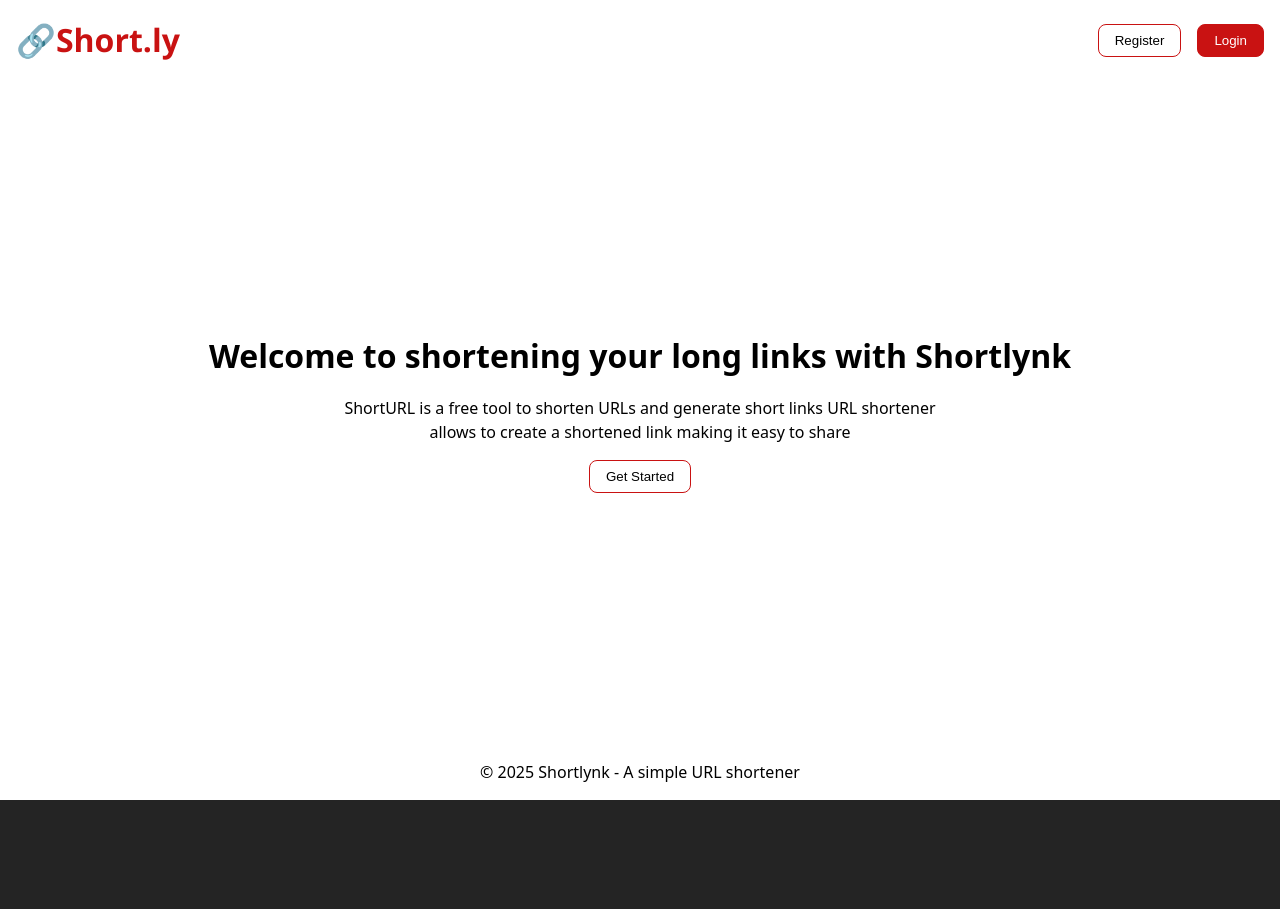
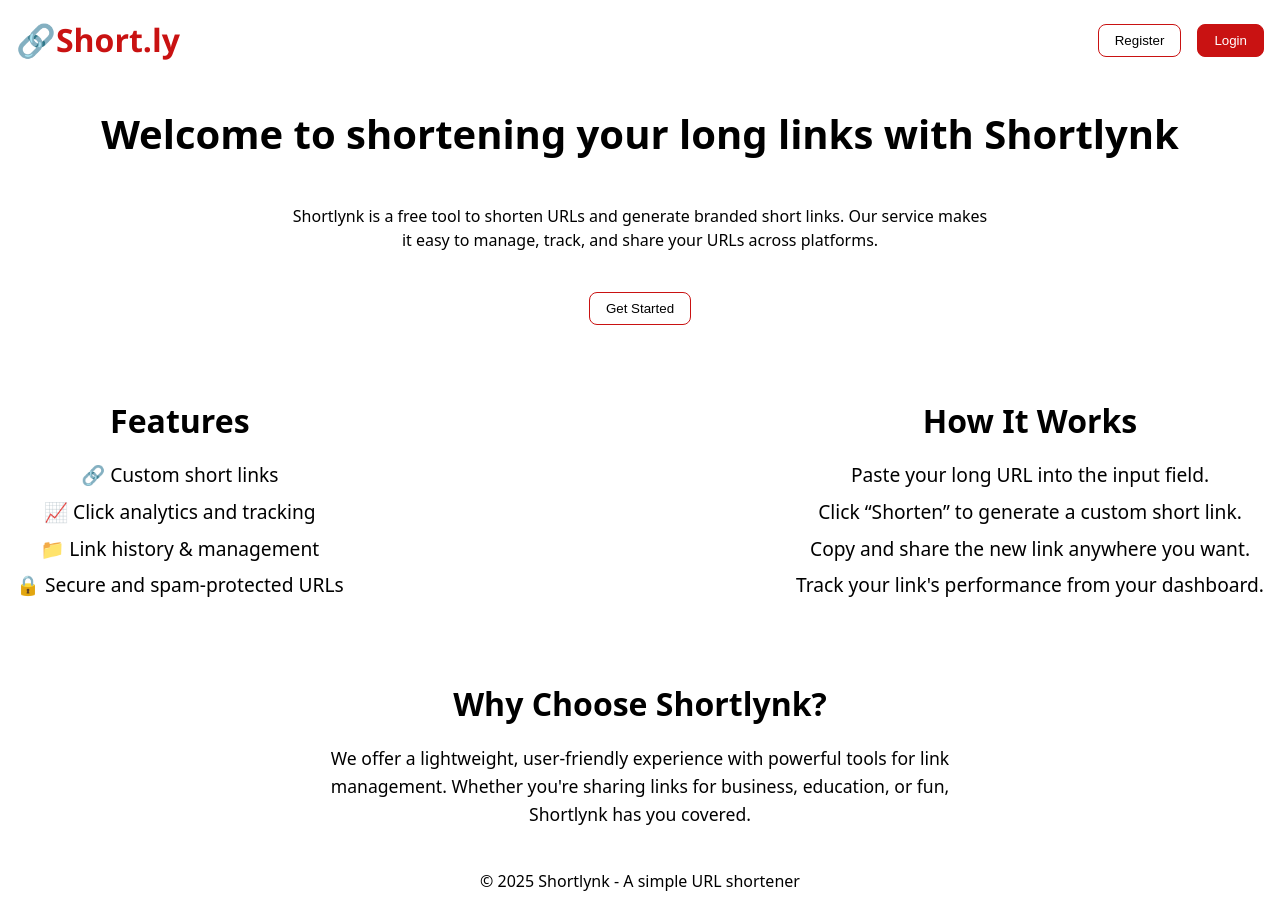
Before and after one commit to Mbiydzenyuy3/feature-rich-url-shortner, a React (Vite) app in the folder urlshortener/: page / in a window 1280 px wide. Before the commit the page ends 800 px from the top, so only its background shows below. Built offline with nearby package versions, Linux system fonts and the light colour scheme; no server answers.

Commit message:
added features to the descriptive features to the landing page

```diff
--- a/urlshortener/src/App.css
+++ b/urlshortener/src/App.css
@@ -12,14 +12,15 @@
   display: flex;
   flex-direction: column;
   justify-content: space-between;
-  height: 100%;
+  /* height: 100%; */
+  background-color: #fff;
 }
 
 body {
   color: #000;
   background-color: #f5f4f4;
   font-size: 16px;
-  height: 100vh;
+  /* height: 100vh; */
 }
 
 .container {
@@ -194,15 +195,50 @@ button.btn.login {
 .landing-page {
   display: flex;
   flex-direction: column;
-  gap: 16px;
-  height: 100vh;
+  gap: 40px;
   align-items: center;
   justify-content: center;
 }
 
+
+.main-heading {
+  font-size: 2.5rem;
+  margin-top: 40px;
+}
+
+.section-heading {
+  font-size: 2rem;
+  margin: 2rem 0 1rem;
+}
+
+.features-list,
+.how-it-works-list {
+  list-style: none;
+  padding: 0;
+  margin: 0 auto;
+  max-width: 700px;
+  text-align: center;
+}
+
+.features-list li,
+.how-it-works-list li {
+  margin: 0.5rem 0;
+  font-size: 1.2rem;
+  text-align: center;
+}
+
+.why-us-section p {
+  max-width: 700px;
+  margin: 0 auto;
+  font-size: 1.1rem;
+  line-height: 1.6;
+}
+
+
 .footer {
   width: 100%;
   text-align: center;
+  margin-top: 40px;
 }
 
 @media(min-width: 320px) {
@@ -219,7 +255,14 @@ button.btn.login {
     background-color: #fff;
   }
 
-  #root {
-    height: 100vh;
+  .container p {
+    max-width: 700px;
+  }
+
+  .section-container {
+    display: flex;
+    justify-content: space-between;
+    align-items: center;
+    width: 100%;
   }
 }
--- a/urlshortener/src/pages/landing.jsx
+++ b/urlshortener/src/pages/landing.jsx
@@ -1,6 +1,7 @@
-import LandingHeader from "../components/LandingHeader";
-import Footer from "../components/Footer";
-import { Link } from "react-router-dom";
+import LandingHeader from '../components/LandingHeader'
+import Footer from '../components/Footer'
+import { Link } from 'react-router-dom'
+
 export default function LandingPage() {
   return (
     <>
@@ -11,20 +12,54 @@ export default function LandingPage() {
         </h1>
         <div className="container">
           <p>
-            ShortURL is a free tool to shorten URLs and generate short links URL
-            shortener <br /> allows to create a shortened link making it easy to
-            share
+            Shortlynk is a free tool to shorten URLs and generate branded short
+            links. Our service makes it easy to manage, track, and share your
+            URLs across platforms.
           </p>
         </div>
+
+        {/* Call to Action */}
         <div className="btns">
           <Link to="/register">
-            {" "}
             <button className="btn register">Get Started</button>
           </Link>
+        </div>
+
+        {/* Features Section */}
+        <div className="section-container">
+          <div className="features-section">
+            <h2 className="section-heading">Features</h2>
+            <ul className="features-list">
+              <li>🔗 Custom short links</li>
+              <li>📈 Click analytics and tracking</li>
+              <li>📁 Link history & management</li>
+              <li>🔒 Secure and spam-protected URLs</li>
+            </ul>
+          </div>
+
+          {/* How It Works Section */}
+          <div className="how-it-works-section">
+            <h2 className="section-heading">How It Works</h2>
+            <ol className="how-it-works-list">
+              <li>Paste your long URL into the input field.</li>
+              <li>Click “Shorten” to generate a custom short link.</li>
+              <li>Copy and share the new link anywhere you want.</li>
+              <li>Track your link's performance from your dashboard.</li>
+            </ol>
+          </div>
+        </div>
+        {/* Why Choose Us Section */}
+        <div className="why-us-section">
+          <h2 className="section-heading">Why Choose Shortlynk?</h2>
+          <p>
+            We offer a lightweight, user-friendly experience with powerful tools
+            for link management. Whether you're sharing links for business,
+            education, or fun, Shortlynk has you covered.
+          </p>
         </div>
       </div>
 
       <Footer />
     </>
-  );
+  )
 }
```
